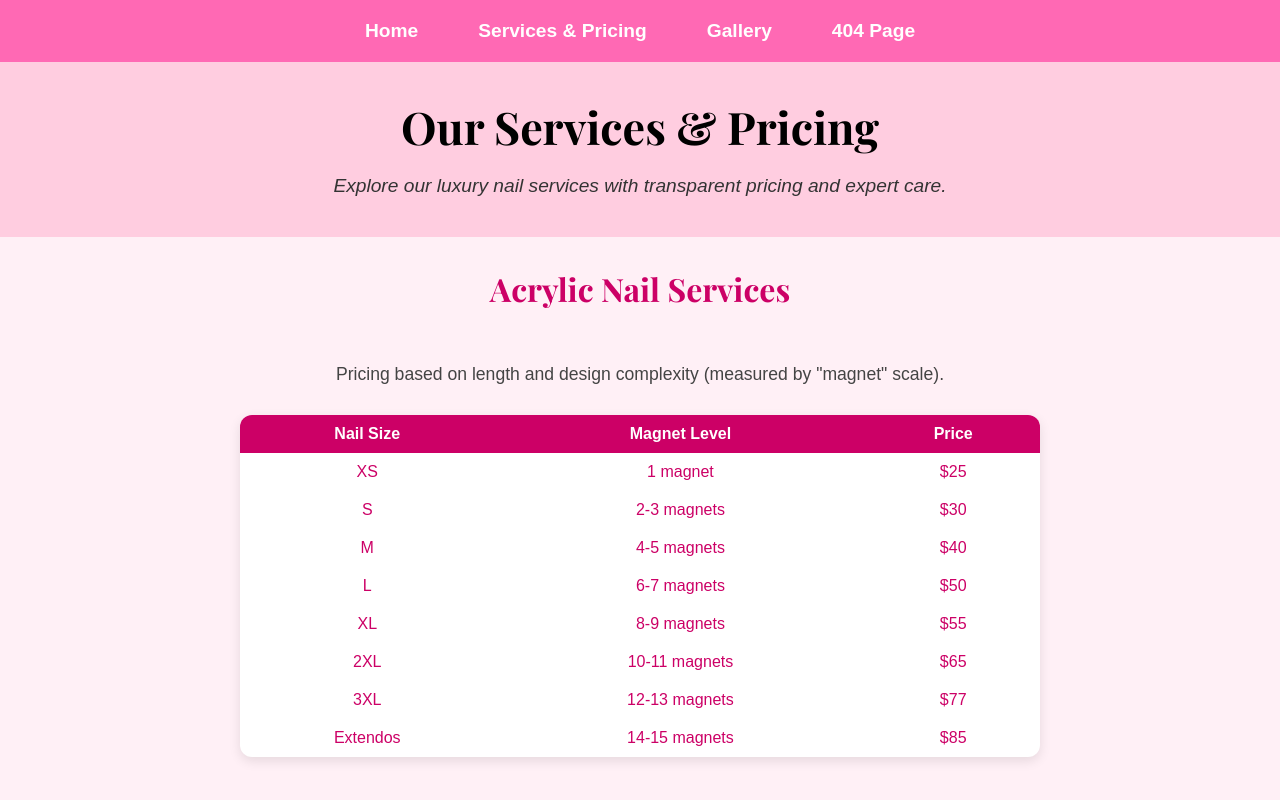
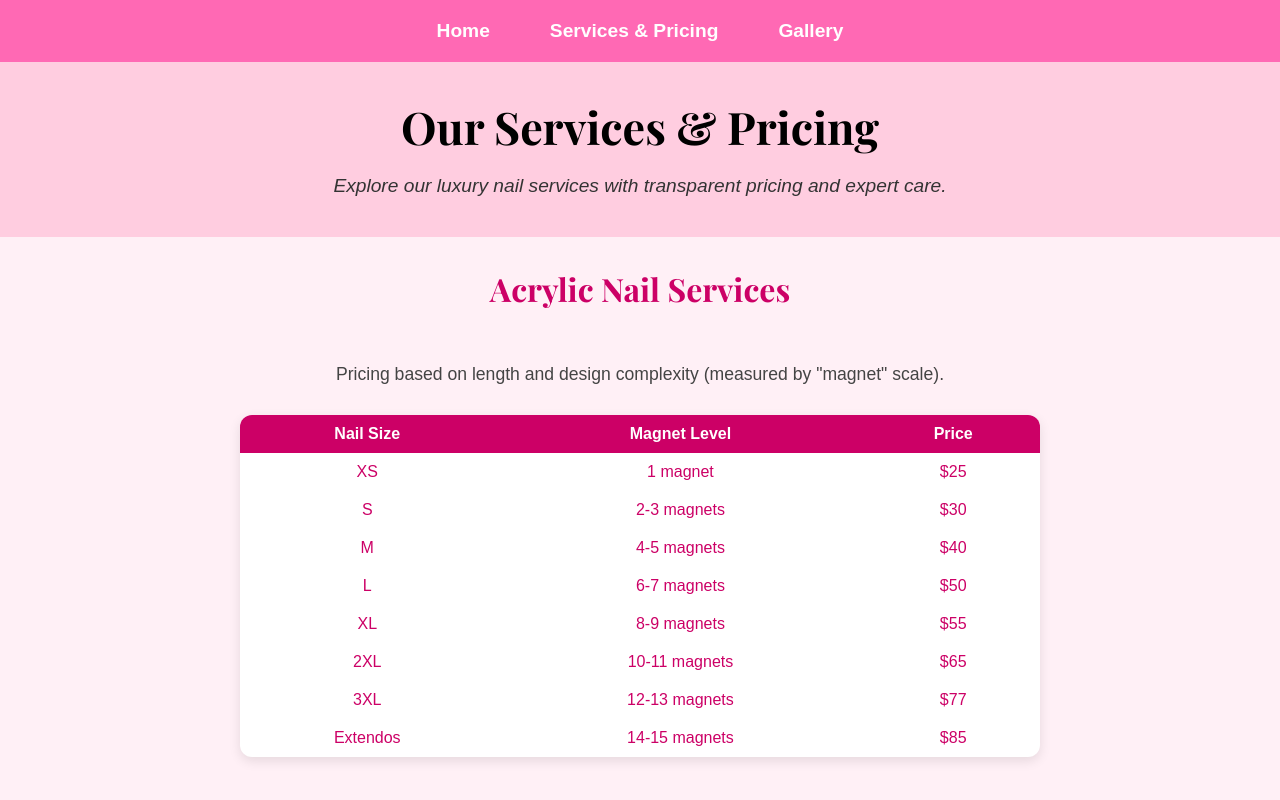
Before and after one commit to Gurpreet-Codes/my-portfolio, a plain HTML site: page services.html in a window 1280 px wide. Shown: the top 800 px of the page. Drawn offline with nearby package versions, Linux system fonts and the light colour scheme; a web font is replaced by a local one.

Commit message:
Update services.html

```diff
--- a/services.html
+++ b/services.html
@@ -14,7 +14,7 @@
                 <li><a href="index.html">Home</a></li>
                 <li><a href="services.html">Services & Pricing</a></li>
                 <li><a href="gallery.html">Gallery</a></li>
-                <li><a href="404.html">404 Page</a></li> <!-- Link to 404 error page -->
+                <!-- <li><a href="404.html">404 Page</a></li> Link to 404 error page -->
             </ul>
         </nav>
     </header>
```
